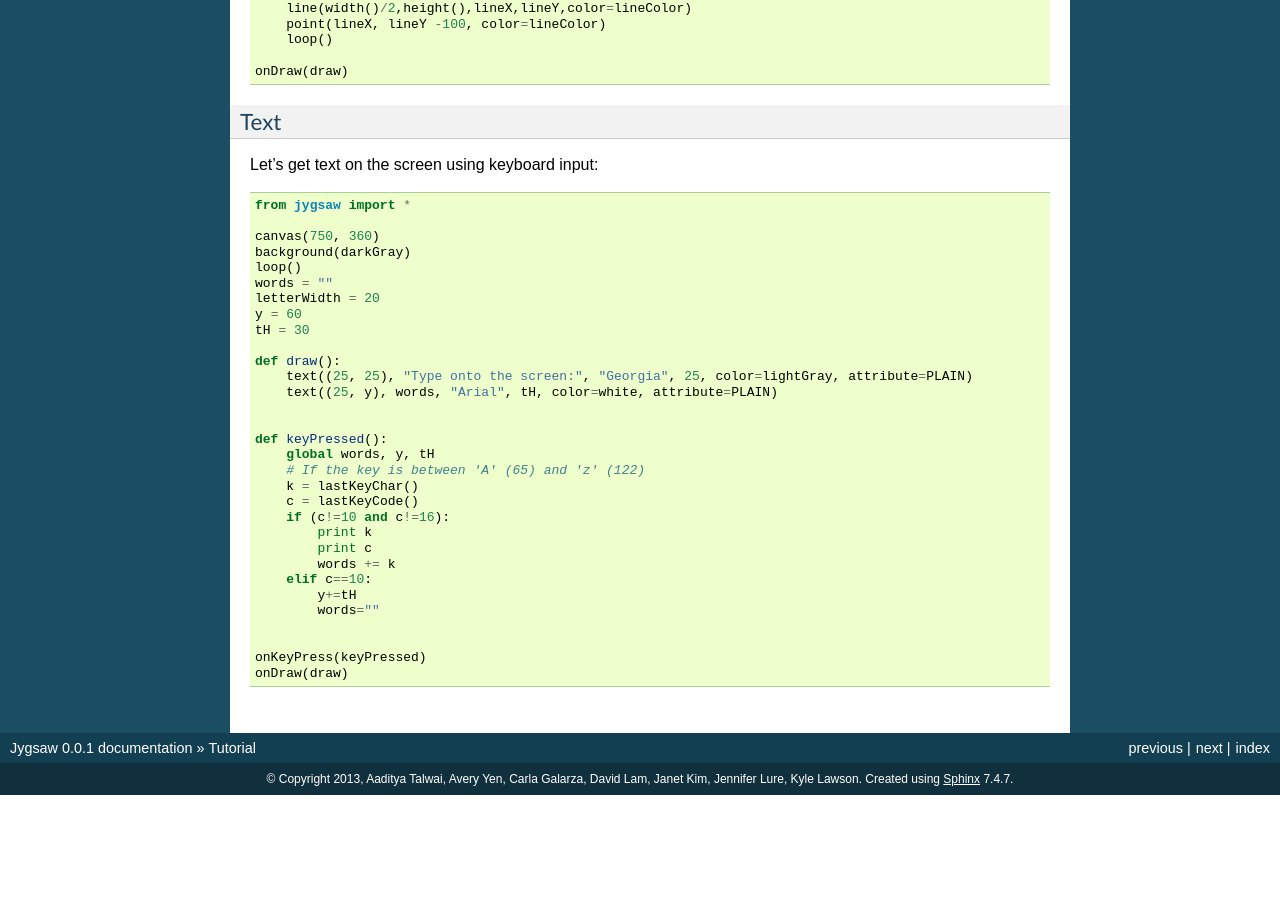
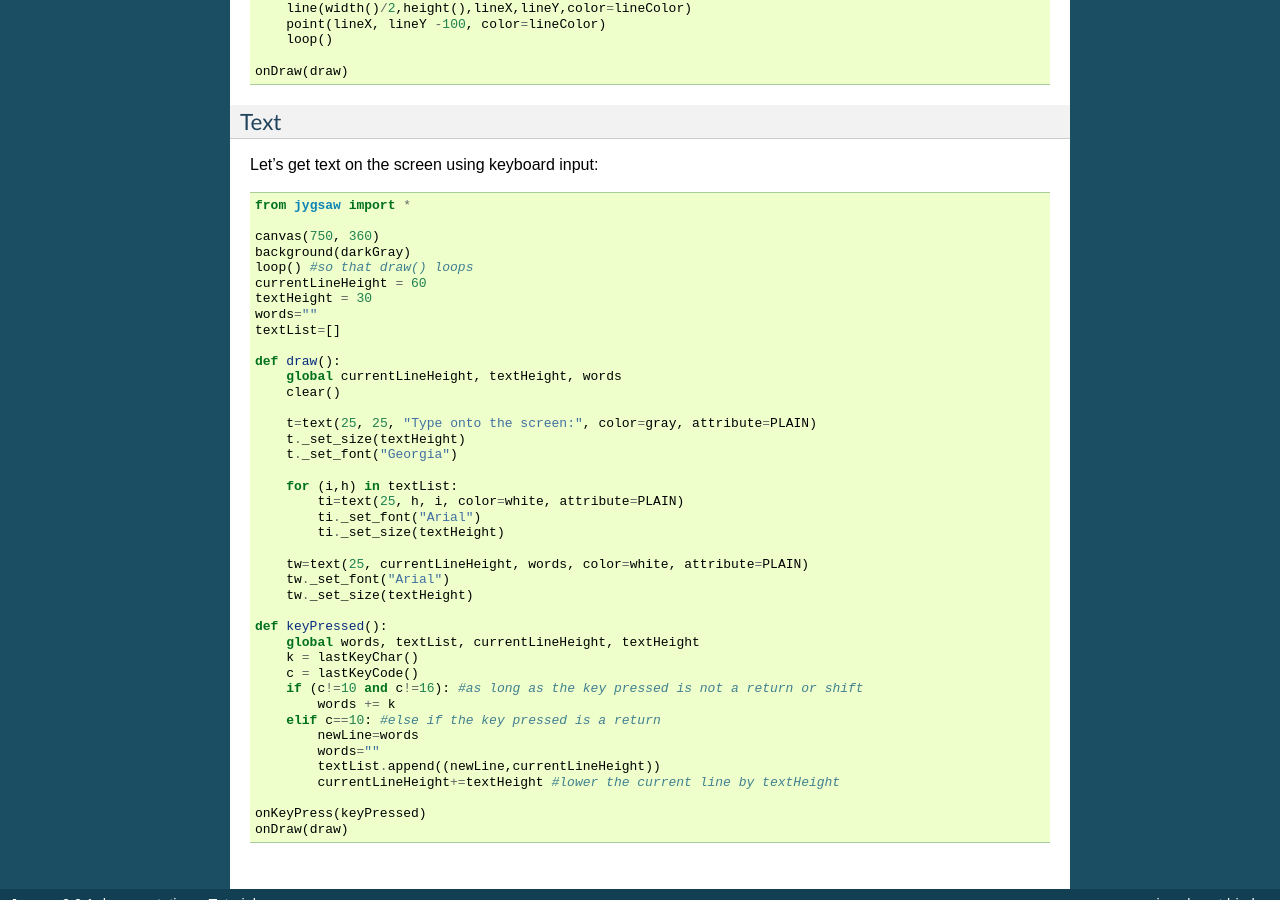
Before and after one commit to talwai/jygsaw, a Sphinx documentation site: the page built from doc/Tutorial.rst, in a window 1280 px wide and 900 px high, scrolled down 1344 px. Built offline with Sphinx 7.4.7, drawn with Linux system fonts in a browser that asks for light colours; before the commit the page ends 2139 px from its top, so only the background shows below that.

Commit message:
updated Tutorial with textdemo

```diff
--- a/doc/Tutorial.rst
+++ b/doc/Tutorial.rst
@@ -88,30 +88,40 @@ Let's get text on the screen using keyboard input::
 
     canvas(750, 360)
     background(darkGray)
-    loop()
-    words = ""
-    letterWidth = 20
-    y = 60
-    tH = 30
+    loop() #so that draw() loops
+    currentLineHeight = 60
+    textHeight = 30
+    words=""
+    textList=[]
 
     def draw():
-        text((25, 25), "Type onto the screen:", "Georgia", 25, color=lightGray, attribute=PLAIN)
-        text((25, y), words, "Arial", tH, color=white, attribute=PLAIN)
+        global currentLineHeight, textHeight, words
+        clear()
 
+        t=text(25, 25, "Type onto the screen:", color=gray, attribute=PLAIN)
+        t._set_size(textHeight)
+        t._set_font("Georgia")
+
+        for (i,h) in textList:
+            ti=text(25, h, i, color=white, attribute=PLAIN)
+            ti._set_font("Arial")
+            ti._set_size(textHeight)
+
+        tw=text(25, currentLineHeight, words, color=white, attribute=PLAIN)
+        tw._set_font("Arial")
+        tw._set_size(textHeight)
 
     def keyPressed():
-        global words, y, tH
-        # If the key is between 'A' (65) and 'z' (122)
+        global words, textList, currentLineHeight, textHeight
         k = lastKeyChar()
         c = lastKeyCode()
-        if (c!=10 and c!=16):
-            print k
-            print c
+        if (c!=10 and c!=16): #as long as the key pressed is not a return or shift
             words += k
-        elif c==10:
-            y+=tH
+        elif c==10: #else if the key pressed is a return
+            newLine=words
             words=""
-
+            textList.append((newLine,currentLineHeight))
+            currentLineHeight+=textHeight #lower the current line by textHeight
 
     onKeyPress(keyPressed)
     onDraw(draw)
```
Also changed, not shown: 1 other file.
